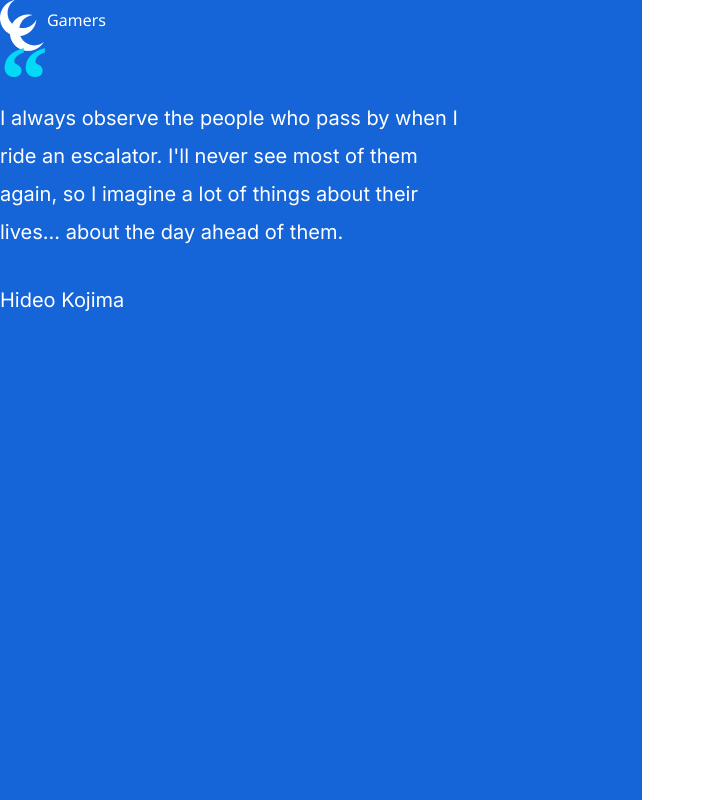
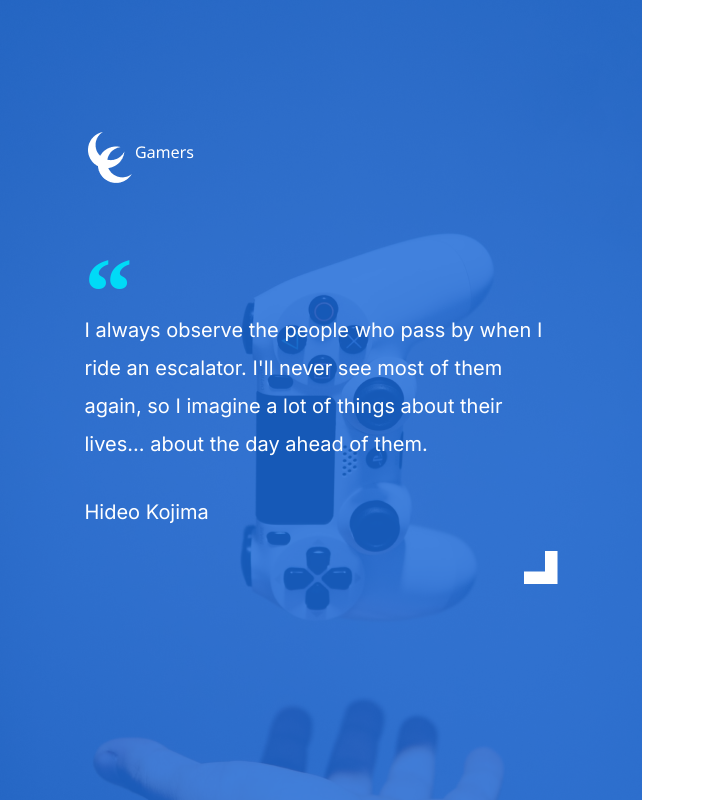
Before and after one commit to devhazemaq/react-authentication-form-task, a React (Create React App) app: page / in a window 1280 px wide. Shown: the top 800 px of the page, without its empty margins (0-705 px from the left). Built offline with nearby package versions, Linux system fonts and the light colour scheme.

Commit message:
The third structure, the section on the left, contains an image and a

```diff
--- a/src/components/Quote/index.css
+++ b/src/components/Quote/index.css
@@ -7,6 +7,7 @@
   letter-spacing: 0em;
   text-align: left;
   position: relative;
+  z-index: 100;
 }
 
 .quote__contain .quote__quotation {
@@ -54,6 +55,7 @@
   line-height: 38px;
   letter-spacing: 0em;
   text-align: left;
+
 }
 .saying__color__white {
   color: var(--color4);
--- a/src/pages/SignupPage/index.css
+++ b/src/pages/SignupPage/index.css
@@ -1,16 +1,58 @@
 .signup__contain {
   height: 100vh;
   width: 100%;
+  position: relative;
 }
 
 /* Start of Part Sign Up Show */
 
 .signup__contain .signup__show {
   width: 642px;
-  height: 1024px;
-  opacity: 0.8999999761581421px;
-  background: #1565D8;
+  height: 100%;
+  background-image: url(../../../public/assets/images/Image-Backeground.png);
+  background-size: cover;
+  position: relative;
+  background-repeat: no-repeat;
+  background-position: center   ; /* تركيز على الجزء السفلي */
+}
+.signup__contain .signup__show::before {
+  content: "";
+  position: absolute;
+  top: 0;
+  left: 0;
+  width: 100%;
+  height: 100%;
+  background-color: rgba(21, 101, 216, 0.8);
+}
+
+.show__cont {
+  display: flex;
+  flex-direction: column;
+  height: 100%;
+  justify-content: center;
+  align-items: center;
+  /* gap: 76px; */
+}
+
+.signup__show .logo__2 {
+  width: 106px;
+  height: 56.99998474121094px;
+  z-index: 200;
+  position: relative;
+  left: -180px;
+  top: -84px;
 
 }
 
+.signup__show__info {
+  display: flex;
+  flex-direction: column;
+  align-items: flex-end;
+  width: fit-content;
+}
+
+.signup__show__info img {
+  z-index: 150;
+}
+
 /* End of Part Sign Up Show */
--- a/src/pages/SignupPage/index.jsx
+++ b/src/pages/SignupPage/index.jsx
@@ -10,18 +10,23 @@ export default class SignupPage extends Component {
   render() {
     // const IMAGE_BACKG = '/assets/images/Image-Backeground.png';
     const LOGO_2 = '/assets/images/Logo-2.png';
+    const SHAPE_1 = '/assets/images/Vector-Shape-1.png'
 
     return (
       <div className='signup__contain'>
           <div className="signup__show">
-            <img src={LOGO_2} alt="LOGO_2" />
-            <div className="signup__show__info">
-              {/* هاد عشان ألم فيه اللإقتباس والفكتور  */}
 
-              <Quote quoteColor />
+            <div className="show__cont">
+              <img src={LOGO_2} alt="LOGO_2" className='logo__2' />
 
+              <div className="signup__show__info">
+                {/* هاد عشان ألم فيه اللإقتباس والفكتور  */}
 
+                <Quote quoteColor />
+                <img src={SHAPE_1} alt="SHAPE_1" />
+              </div>
             </div>
+
           </div>
       </div>
     )
```
